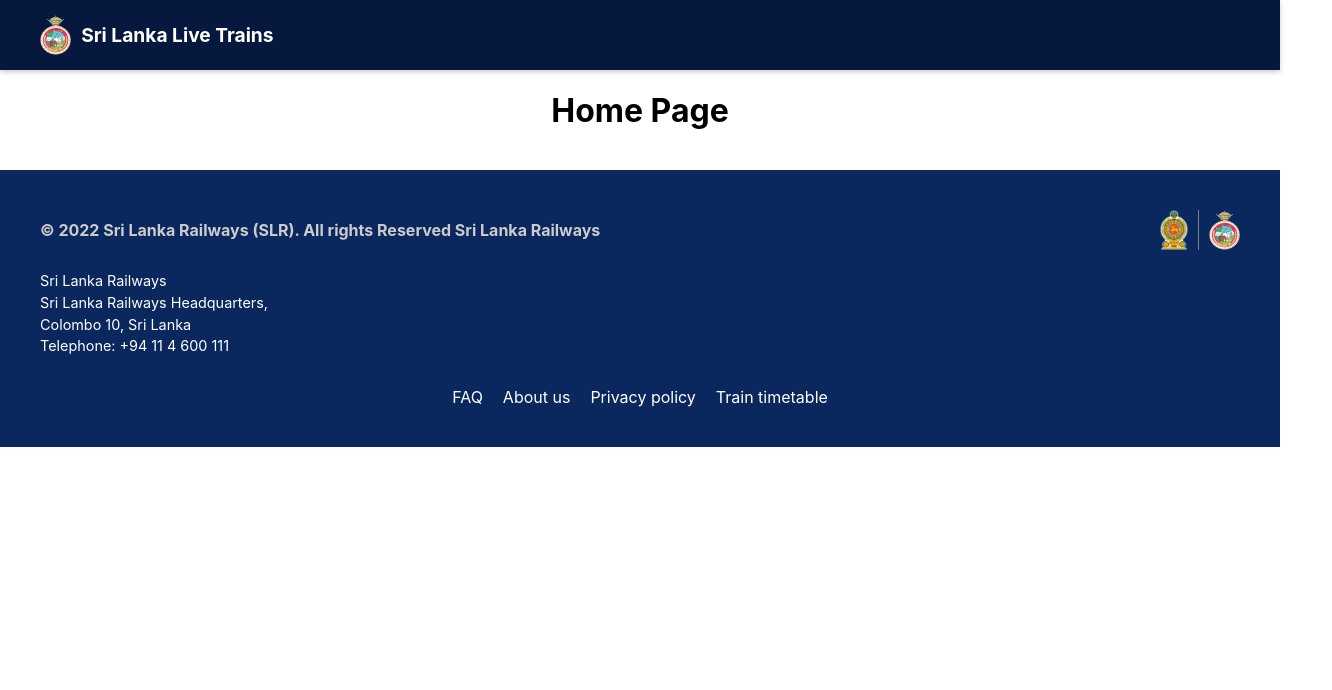
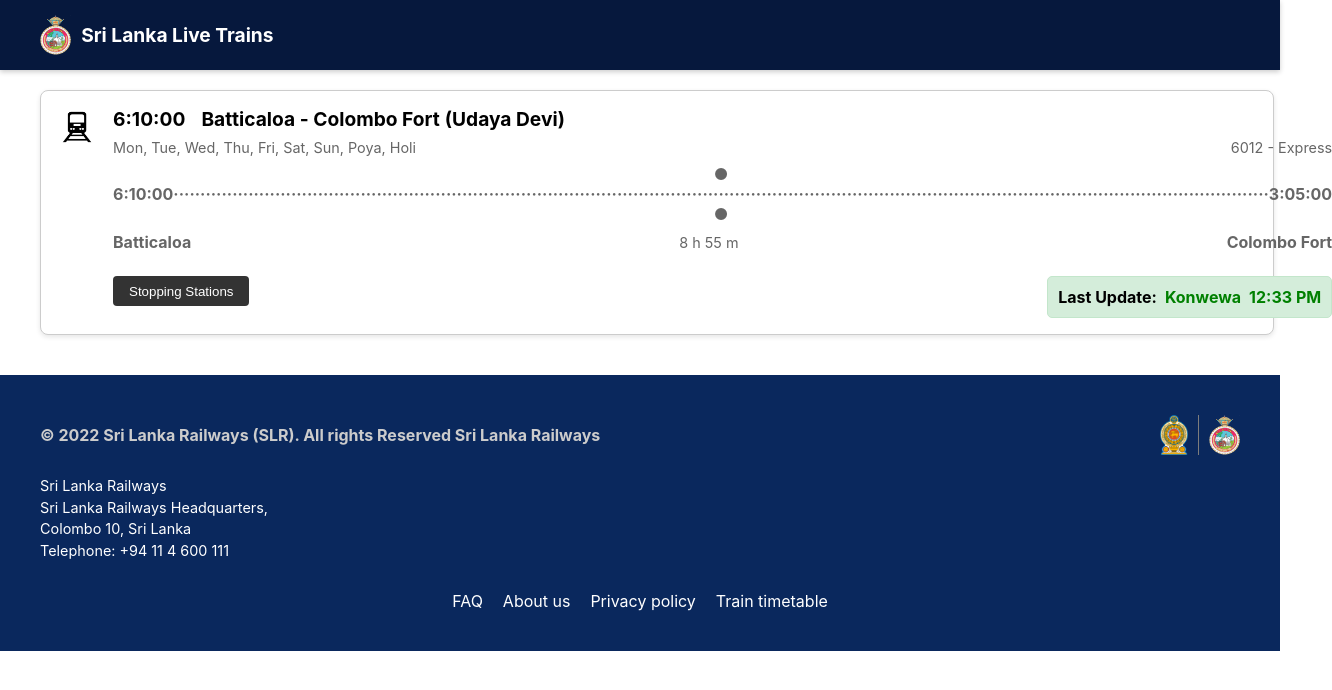
Before and after one commit to nimansu-fernando/SL-Live-Trains-Web-Client, a React (Create React App) app: page / in a window 1280 px wide. Shown: the top 690 px of the page, 1332 px wide, since content can reach past the window. Built offline with nearby package versions, Linux system fonts and the light colour scheme.

Commit message:
Update App.js, Home.js, and TrainCard.js: refactor layout, add new features and improvements

```diff
--- a/src/App.js
+++ b/src/App.js
@@ -7,7 +7,7 @@
   return (
     <div className="App">
       <Header />
-        <Home />
+      <Home />
       <Footer/>
     </div>
   );
--- a/src/components/trainCard.js
+++ b/src/components/trainCard.js
@@ -1,10 +1,66 @@
-import React, { useState } from 'react';
+import React,{useState} from 'react';
+import trainIcon from '../assets/train-icon.png';
+import '../styles/trainCard.css'
 
-const TrainCard = () => {
+const TrainCard = ({train}) => {
+  const [isExpanded, setIsExpanded] = useState(false);
+
+  const toggleStations = () => {
+    setIsExpanded(!isExpanded);
+  };
 
   return (
     <div className="train-card">
-
+        <div className="train-icon">
+            <img src={trainIcon} alt="Train" />
+        </div>
+        <div className="train-info">
+            <div className="train-header">
+                <div className="train-time">
+                    <span className="start-time">{train.startTime}</span>
+                    <span className="route">{train.route}</span>
+                    <span className="train-name">({train.trainName})</span>
+                </div>
+            </div>
+            <div className="train-details">
+                <span className="days">{train.days}</span>
+                <span className="days">{train.trainNo} - {train.type}</span>
+            </div>
+            <div className="train-details">
+                <span className="train-startEnd">{train.startTime}</span>
+                <span className="train-startEnd">● ············································································································································································································· ●</span>
+                <span className="train-startEnd">{train.endTime}</span>
+            </div>
+            <div className="train-details">
+                <span className="train-startEnd">{train.startStation}</span>
+                <span className="duration">{train.duration}</span>
+                <span className="train-startEnd">{train.endStation}</span>
+            </div>
+            <div className="train-details">
+            <span className="duration"></span>
+            </div>
+            <div className="train-footer">
+                <button onClick={toggleStations} className="stopping-stations-btn">
+                    Stopping Stations
+                </button>
+                <div className="last-update-box">
+                    <div className="last-update">
+                    <span className="update-label">Last Update:</span>
+                    <span className="update-value">{train.lastUpdateStation}</span>
+                    <span className="update-value">{train.lastUpdateTime}</span>
+                    </div>
+                </div>
+            </div>
+            {isExpanded && (
+            <div className="stopping-stations">
+                <ul>
+                {train.stoppingStations.map((station, index) => (
+                    <li key={index}>{station}</li>
+                ))}
+                </ul>
+            </div>
+            )}
+        </div>
     </div>
   );
 };
--- a/src/pages/home.js
+++ b/src/pages/home.js
@@ -1,11 +1,34 @@
 import React from 'react';
+import '../styles/home.css';
 import TrainCard from '../components/trainCard.js';
 
 const Home = () => {
+
+  const trains = [
+    {
+      route: 'Batticaloa - Colombo Fort',
+      trainNo: '6012',
+      trainName:'Udaya Devi',
+      type: 'Express',
+      days: 'Mon, Tue, Wed, Thu, Fri, Sat, Sun, Poya, Holi',
+      startTime: '6:10:00',
+      endTime: '3:05:00',
+      startStation: 'Batticaloa',
+      endStation: 'Colombo Fort',
+      duration: '8 h 55 m',
+      lastUpdateStation: 'Konwewa',
+      lastUpdateTime: '12:33 PM',
+      stoppingStations: ['Station 1', 'Station 2', 'Station 3', 'Station 4'],
+    },
+  ];
+
   return (
     <div>
-      <h1>Home Page</h1>
-      <TrainCard />
+      <div className="container train-card-container">
+        {trains.map((train, index) => (
+          <TrainCard key={index} train={train} />
+        ))}
+      </div>
     </div>
   );
 };
```
